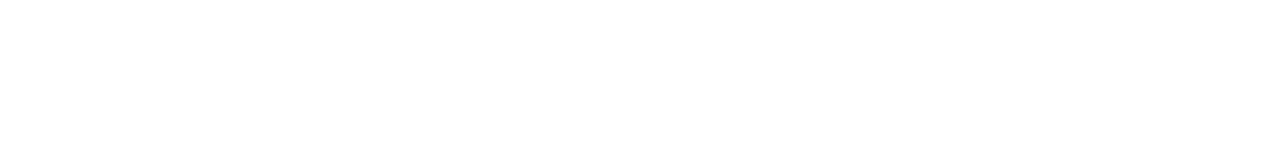
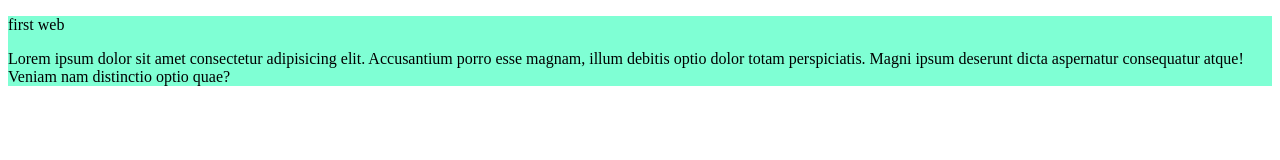
Before and after one commit to mozzammelrobi/problem-issue, a plain HTML site: page problem.html in a window 1280 px wide. Drawn offline with Linux system fonts and the light colour scheme.

Commit message:
first commit

```diff
--- a/problem.html
+++ b/problem.html
@@ -4,8 +4,12 @@
     <meta charset="UTF-8">
     <meta name="viewport" content="width=device-width, initial-scale=1.0">
     <title>problem issue</title>
+    <link rel="stylesheet" href="styles/blog.css">
 </head>
 <body>
-
+    <div>
+        <p>first web </p>
+        <p>Lorem ipsum dolor sit amet consectetur adipisicing elit. Accusantium porro esse magnam, illum debitis optio dolor totam perspiciatis. Magni ipsum deserunt dicta aspernatur consequatur atque! Veniam nam distinctio optio quae?</p>
+    </div>
 </body>
 </html>
--- /dev/null
+++ b/styles/blog.css
@@ -0,0 +1,3 @@
+div{
+    background-color: aquamarine;
+}
```
